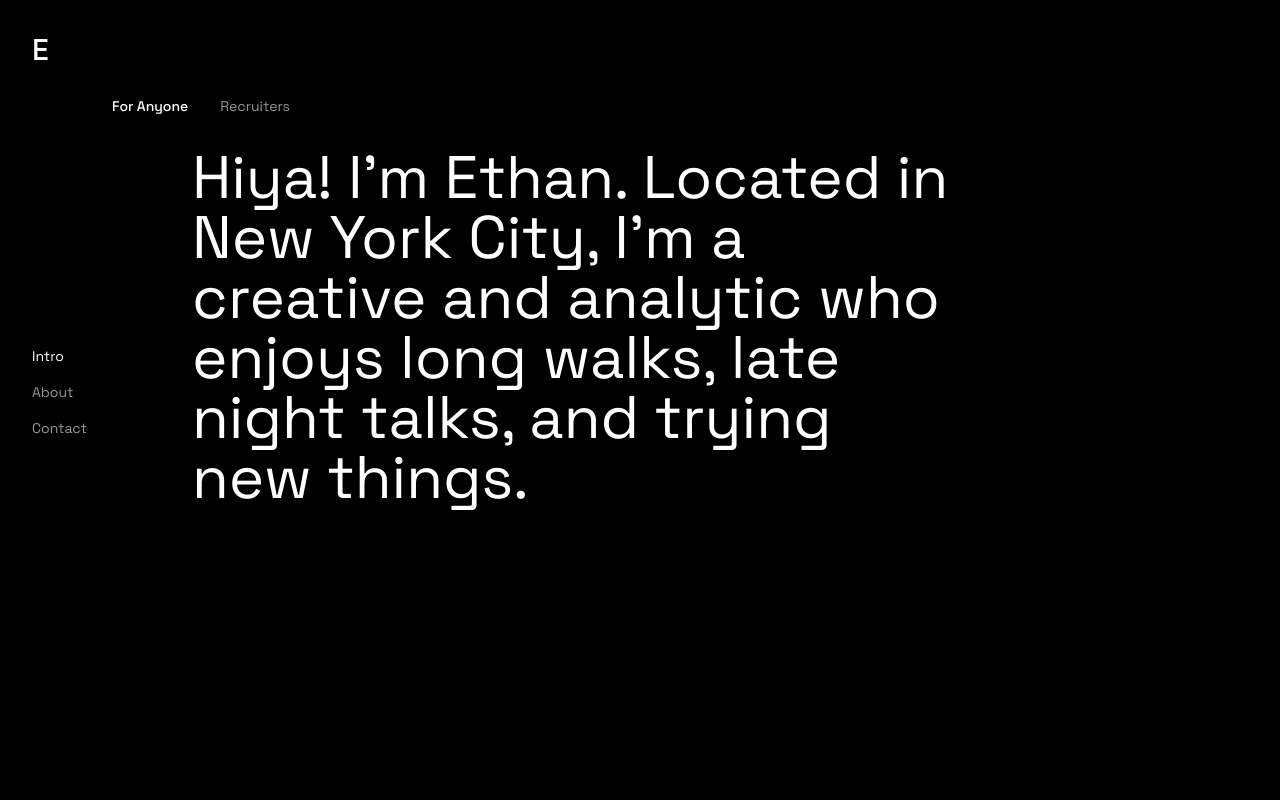
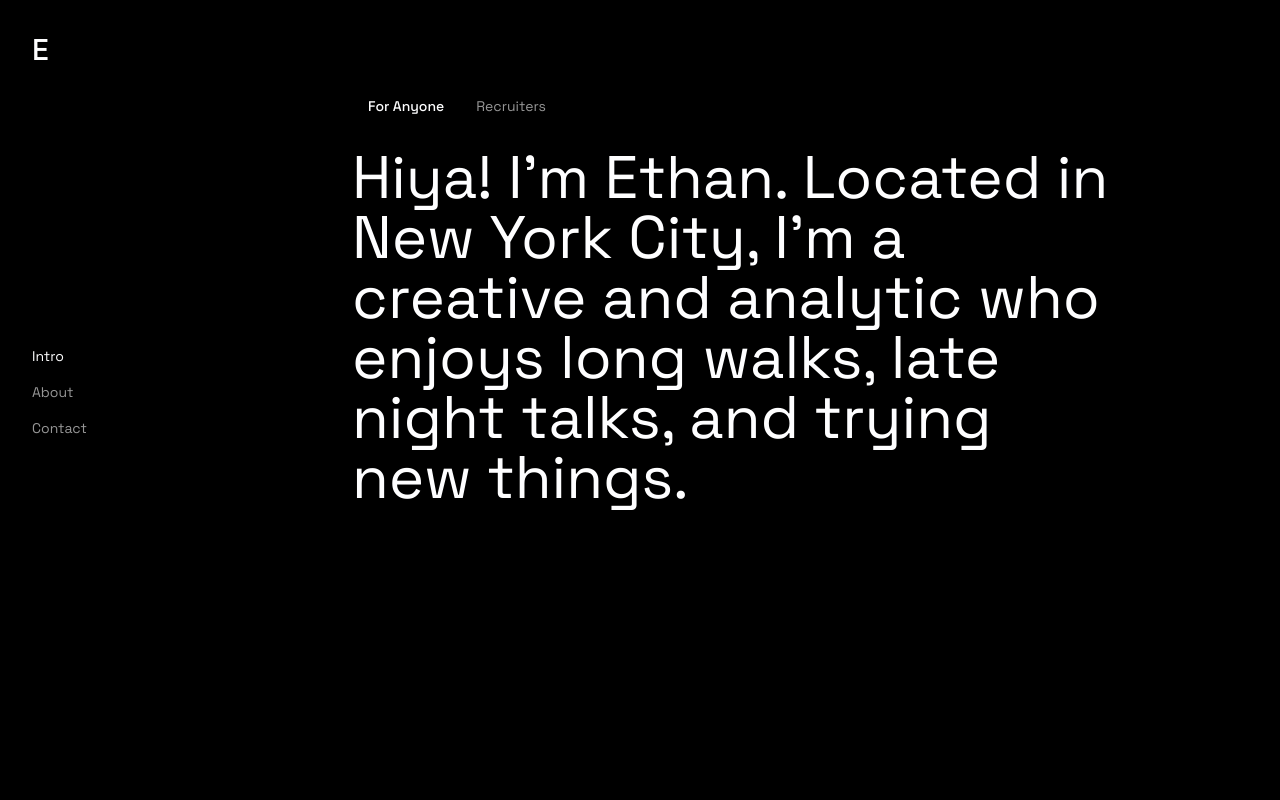
Before and after one commit to ethanwhyy/ethanwhyy.github.io, a Next.js app: page / in a window 1280 px wide. Shown: the top 800 px of the page. Built offline with nearby package versions, Linux system fonts and the light colour scheme.

Commit message:
shifting it to the right further. test.

```diff
--- a/app/page.tsx
+++ b/app/page.tsx
@@ -242,8 +242,7 @@
                 {/* WAS HERE */}
 
                 <section id="intro" className="min-h-screen px-4 md:px-24 pt-24">
-    {/* Combined Header and Intro */}
-    <div className="max-w-7xl mx-auto">
+    <div className="ml-12 md:ml-64"> {/* Shift entire block to the right */}
       {/* Header Navigation */}
       <div className="relative md:static mb-8">
         {/* Left and Right Gradient Overlays */}
@@ -282,12 +281,11 @@
         </div>
       </div>
 
-      {/* Intro Content - Left Aligned & Shifted Right */}
+      {/* Intro Content */}
       <motion.div
         initial={{ y: 20, opacity: 0 }}
         animate={{ y: 0, opacity: 1 }}
         transition={{ delay: 0.2 }}
-        className="pl-4 md:pl-24"
       >
         <AnimatePresence mode="wait">
           <motion.div
```
